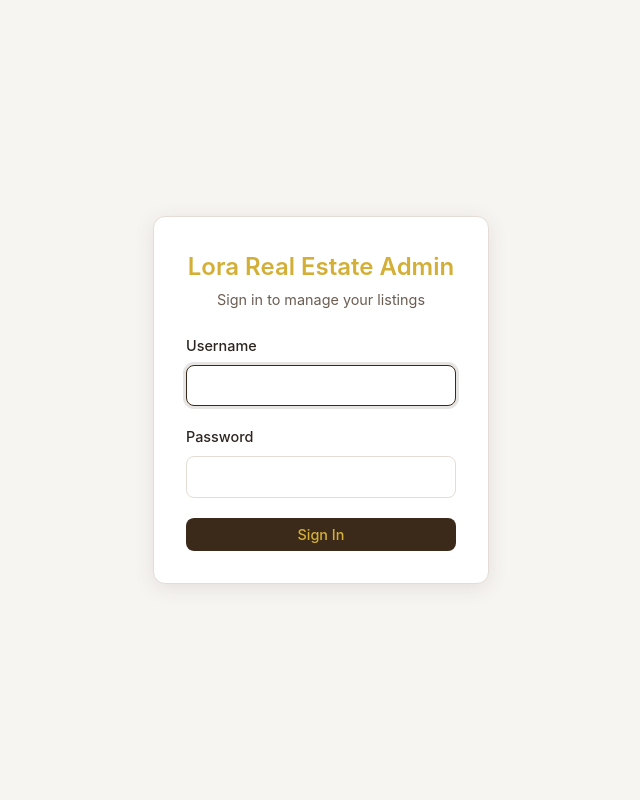
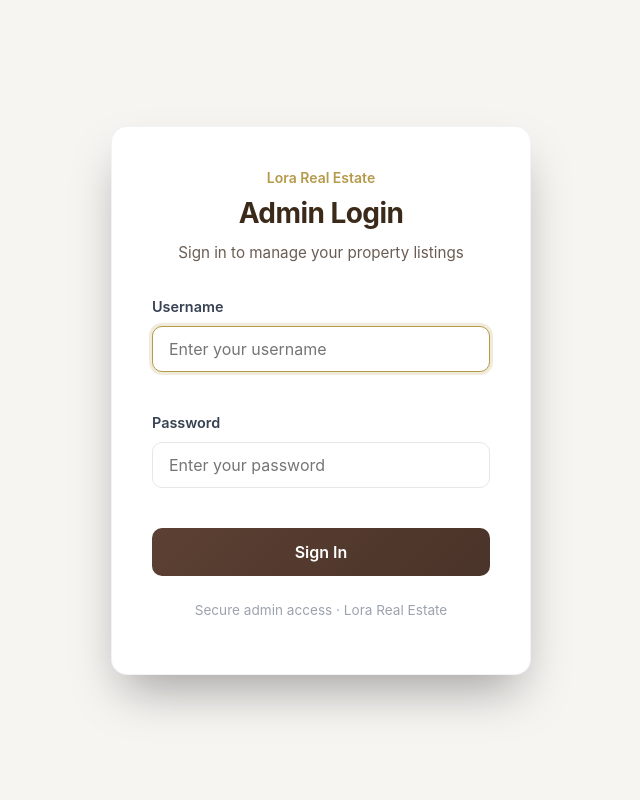
Before and after one commit to Collins44-mark/lorarealestate, a Django app: page /admin/login/ in a window 1280 px wide. Shown: the whole page, without its empty margins (319-959 px from the left). Run offline with Django 5.2, Linux system fonts and the light colour scheme; parts of the project's set-up code (start-up, migrations or seed data) failed here and were passed over.

Commit message:
Render deployment: login UI, settings fixes, DEPLOY.md
Co-authored-by: Cursor <cursoragent@cursor.com>

```diff
--- a/backend/config/admin_views.py
+++ b/backend/config/admin_views.py
@@ -130,7 +130,7 @@ def admin_login(request):
         user = authenticate(request, username=username, password=password)
         if user and user.is_staff:
             login(request, user)
-            next_url = request.GET.get("next") or reverse("lora_admin:dashboard")
+            next_url = request.POST.get("next") or request.GET.get("next") or reverse("lora_admin:dashboard")
             return redirect(next_url)
         error = "Invalid username or password."
     return render(request, "lora_admin/login.html", {"error": error})
--- a/backend/config/templates/lora_admin/login.html
+++ b/backend/config/templates/lora_admin/login.html
@@ -6,29 +6,137 @@
   <title>Login | Lora Real Estate Admin</title>
   {% load static %}
   <link rel="stylesheet" href="{% static 'lora_admin/admin.css' %}">
+  <style>
+    /* Critical inline styles - login works even if external CSS fails */
+    * { box-sizing: border-box; }
+    body {
+      margin: 0;
+      min-height: 100vh;
+      font-family: -apple-system, BlinkMacSystemFont, 'Segoe UI', Roboto, 'Helvetica Neue', Arial, sans-serif;
+      font-size: 16px;
+      line-height: 1.5;
+      color: #2d2520;
+      background: linear-gradient(135deg, #1e1814 0%, #2d2520 50%, #3b2a1a 100%);
+      display: flex;
+      align-items: center;
+      justify-content: center;
+      padding: 1.5rem;
+    }
+    .login-wrapper {
+      width: 100%;
+      max-width: 420px;
+      background: #ffffff;
+      border-radius: 16px;
+      box-shadow: 0 25px 50px -12px rgba(0, 0, 0, 0.35);
+      padding: 2.5rem;
+      border: 1px solid rgba(229, 231, 235, 0.5);
+    }
+    .login-header {
+      text-align: center;
+      margin-bottom: 2rem;
+    }
+    .login-header h1 {
+      margin: 0 0 0.5rem;
+      font-size: 1.75rem;
+      font-weight: 700;
+      color: #3b2a1a;
+      letter-spacing: -0.02em;
+    }
+    .login-header p {
+      margin: 0;
+      font-size: 0.95rem;
+      color: #6b5d52;
+    }
+    .login-brand {
+      display: inline-block;
+      color: #b59a4a;
+      font-weight: 600;
+      margin-bottom: 0.25rem;
+    }
+    .login-error {
+      background: #fef2f2;
+      color: #b91c1c;
+      padding: 0.75rem 1rem;
+      border-radius: 10px;
+      margin-bottom: 1.25rem;
+      font-size: 0.9rem;
+      border: 1px solid #fecaca;
+    }
+    .login-form label {
+      display: block;
+      font-weight: 600;
+      font-size: 0.9rem;
+      color: #374151;
+      margin-bottom: 0.5rem;
+    }
+    .login-form input[type="text"],
+    .login-form input[type="password"] {
+      width: 100%;
+      padding: 0.75rem 1rem;
+      font-size: 1rem;
+      border: 1px solid #e5e7eb;
+      border-radius: 10px;
+      margin-bottom: 1.25rem;
+      transition: border-color 0.2s, box-shadow 0.2s;
+    }
+    .login-form input:focus {
+      outline: none;
+      border-color: #b59a4a;
+      box-shadow: 0 0 0 3px rgba(181, 154, 74, 0.2);
+    }
+    .login-form button[type="submit"] {
+      width: 100%;
+      padding: 0.875rem 1.5rem;
+      font-size: 1rem;
+      font-weight: 600;
+      background: linear-gradient(135deg, #5c4033 0%, #4a3329 100%);
+      color: #ffffff;
+      border: none;
+      border-radius: 10px;
+      cursor: pointer;
+      transition: transform 0.05s, box-shadow 0.2s;
+    }
+    .login-form button[type="submit"]:hover {
+      box-shadow: 0 4px 14px rgba(92, 64, 51, 0.4);
+    }
+    .login-form button[type="submit"]:active {
+      transform: scale(0.99);
+    }
+    .login-footer {
+      text-align: center;
+      margin-top: 1.5rem;
+      font-size: 0.85rem;
+      color: #9ca3af;
+    }
+  </style>
 </head>
 <body class="lora-admin lora-login-page">
-  <div class="login-container">
-    <div class="login-card">
-      <h1 class="login-logo">Lora Real Estate Admin</h1>
-      <p class="login-subtitle">Sign in to manage your listings</p>
+  <div class="login-wrapper">
+    <div class="login-header">
+      <span class="login-brand">Lora Real Estate</span>
+      <h1>Admin Login</h1>
+      <p>Sign in to manage your property listings</p>
+    </div>
+
     {% if error %}
     <div class="login-error">{{ error }}</div>
     {% endif %}
+
     <form method="post" action="{% url 'lora_admin:login' %}" class="login-form">
       {% csrf_token %}
-        <input type="hidden" name="next" value="{{ request.GET.next }}">
+      <input type="hidden" name="next" value="{{ request.GET.next|default:'' }}">
       <div class="form-group">
         <label for="username">Username</label>
-          <input type="text" id="username" name="username" class="form-input" required autofocus>
+        <input type="text" id="username" name="username" class="form-input" placeholder="Enter your username" required autofocus autocomplete="username">
       </div>
       <div class="form-group">
         <label for="password">Password</label>
-          <input type="password" id="password" name="password" class="form-input" required>
+        <input type="password" id="password" name="password" class="form-input" placeholder="Enter your password" required autocomplete="current-password">
       </div>
       <button type="submit" class="btn btn-primary btn-block">Sign In</button>
     </form>
-    </div>
+
+    <p class="login-footer">Secure admin access · Lora Real Estate</p>
   </div>
 </body>
 </html>
--- /dev/null
+++ b/backend/runtime.txt
@@ -0,0 +1 @@
+python-3.12.0
```
Also changed, not shown: DEPLOY.md (added, +45 -0 lines), backend/config/settings.py (+37 -13 lines), render.yaml (added, +15 -0 lines). Lines whose indentation alone changed are shown as unchanged.
